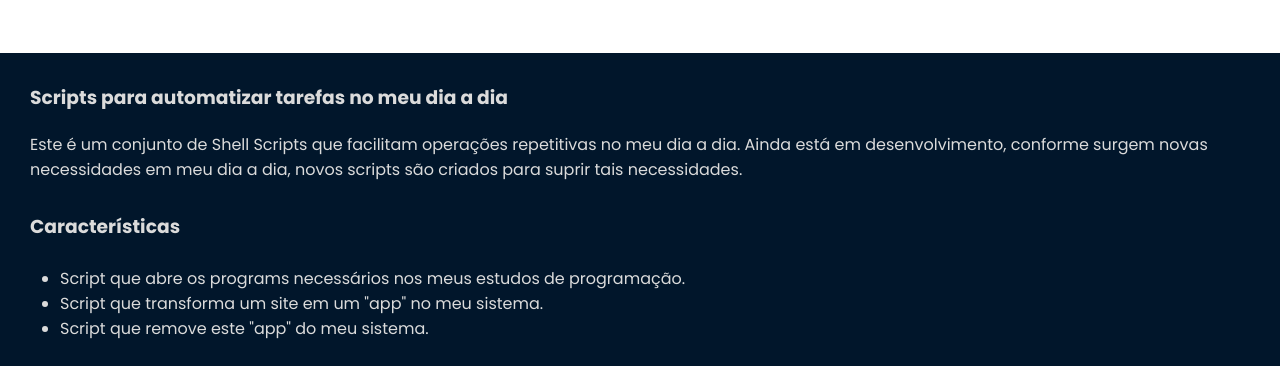
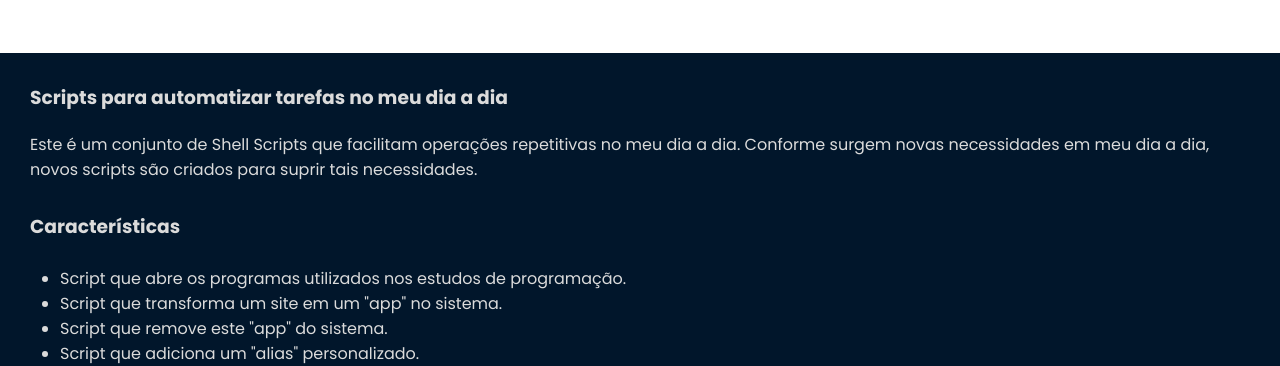
Before and after one commit to FabricioLopees/My-Shell-Scripts, a plain HTML site: page docs/index.html in a window 1280 px wide. Shown: the part 232-598 px from the top of the page. Drawn offline with nearby package versions, Linux system fonts and the light colour scheme.

Commit message:
Update scripts (#12)
* update list of the scripts in the webpage

* update cprog script

    - Change path to executable directory

* update rmprog script

    - Change path to the executable directory

* rename script: study-java.sh to studyjava.sh

```diff
--- a/docs/index.html
+++ b/docs/index.html
@@ -24,13 +24,14 @@
             <div>
                 <h3>Scripts para automatizar tarefas no meu dia a dia</h3>
 
-                <p>Este é um conjunto de Shell Scripts que facilitam operações repetitivas no meu dia a dia. Ainda está em desenvolvimento, conforme surgem novas necessidades em meu dia a dia, novos scripts são criados para suprir tais necessidades.</p>
+                <p>Este é um conjunto de Shell Scripts que facilitam operações repetitivas no meu dia a dia. Conforme surgem novas necessidades em meu dia a dia, novos scripts são criados para suprir tais necessidades.</p>
 
                 <h3>Características</h3>
                 <ul>
-                    <li>Script que abre os programs necessários nos meus estudos de programação.</li>
-                    <li>Script que transforma um site em um "app" no meu sistema.</li>
-                    <li>Script que remove este "app" do meu sistema.</li>
+                    <li>Script que abre os programas utilizados nos estudos de programação.</li>
+                    <li>Script que transforma um site em um "app" no sistema.</li>
+                    <li>Script que remove este "app" do sistema.</li>
+                    <li>Script que adiciona um "alias" personalizado.</li>
                 </ul>
             </div>
         </div>
```
Also changed, not shown: 5 other files.
